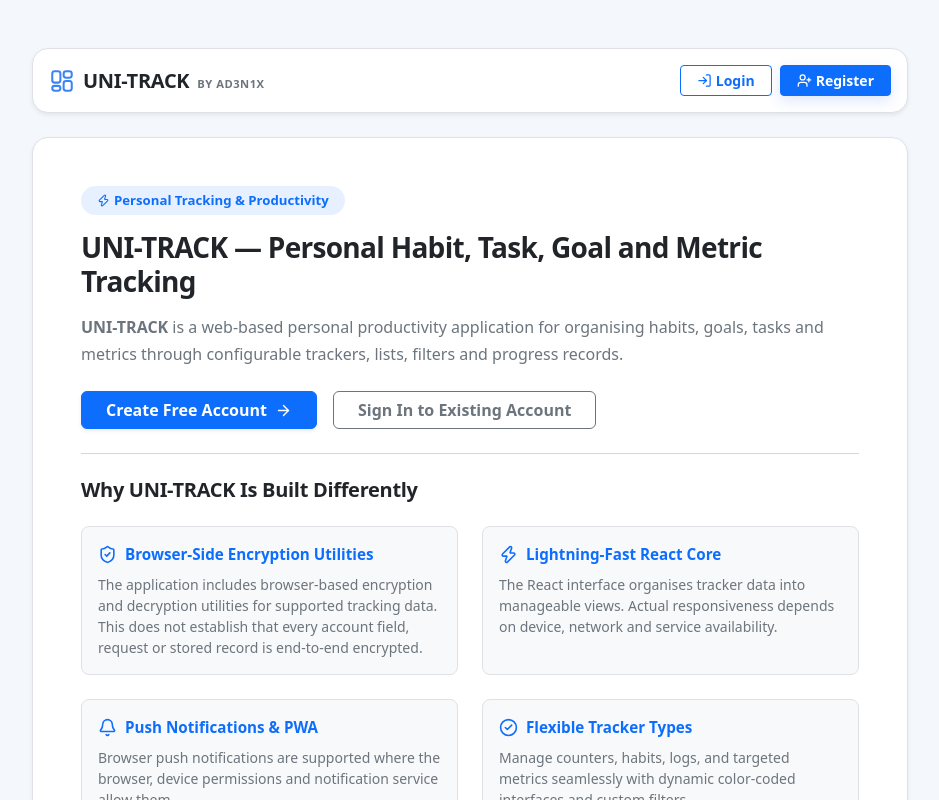
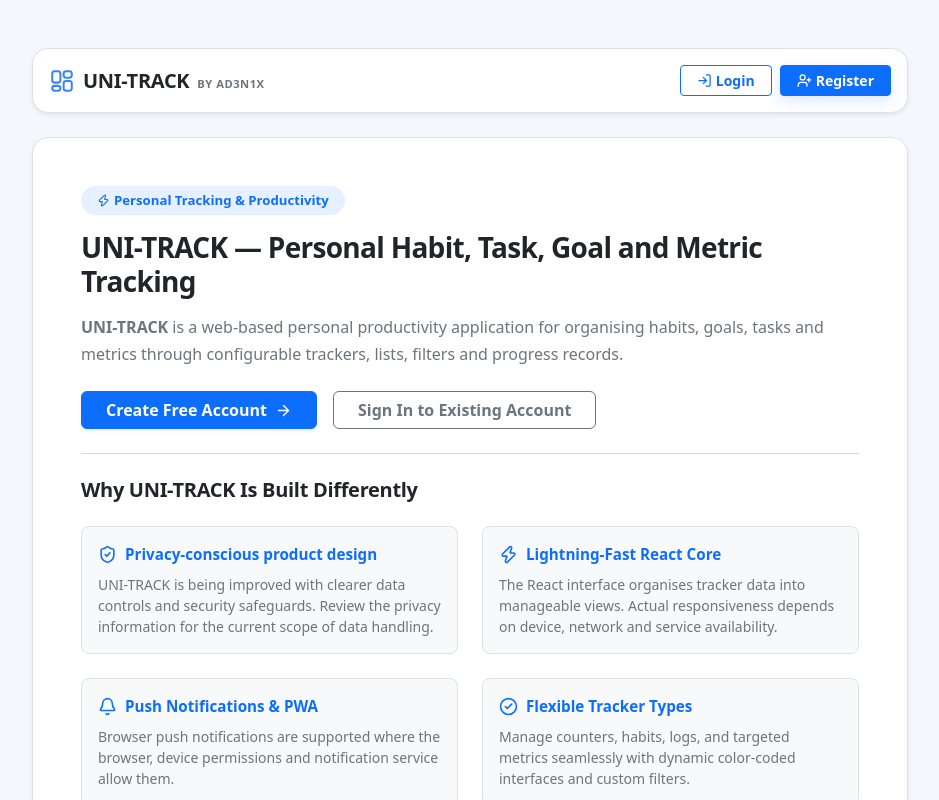
Before and after one commit to Ad3n1x/UNI-TRACK, a React (Vite) app: page /unitrack in a window 1280 px wide. Shown: the top 800 px of the page, without its empty margins (170-1109 px from the left). Built offline with nearby package versions, Linux system fonts and the light colour scheme; no server answers.

Commit message:
Apply UNI-TRACK readiness update: src/pages/Unitrack.jsx

```diff
--- a/src/pages/Unitrack.jsx
+++ b/src/pages/Unitrack.jsx
@@ -23,7 +23,7 @@ export default function UnitrackPage() {
     "url": "https://unitrack-app.vercel.app/",
     "applicationCategory": "ProductivityApplication",
     "operatingSystem": "Web browser",
-    "description": "A personal productivity and tracking application for habits, tasks, goals and metrics, with optional browser-side encryption utilities for supported tracking data. These utilities do not establish universal end-to-end encryption.",
+    "description": "A personal productivity and tracking application for habits, tasks, goals and metrics, with configurable trackers, data export and browser notifications.",
     "author": {
       "@type": "Person",
       "@id": "https://ad3n1x.github.io/Portfolio/#person",
@@ -134,10 +134,10 @@ export default function UnitrackPage() {
               <div className="col-12 col-md-6">
                 <div className="p-3 border rounded-3 bg-light h-100">
                   <div className="d-flex align-items-center gap-2 text-primary mb-2 fw-bold" style={{ fontSize: "0.95rem" }}>
-                    <ShieldCheck size={19} /> Browser-Side Encryption Utilities
+                    <ShieldCheck size={19} /> Privacy-conscious product design
                   </div>
                   <p className="text-secondary small m-0" style={{ lineHeight: "1.5" }}>
-                    The application includes browser-based encryption and decryption utilities for supported tracking data. This does not establish that every account field, request or stored record is end-to-end encrypted.
+                    UNI-TRACK is being improved with clearer data controls and security safeguards. Review the privacy information for the current scope of data handling.
                   </p>
                 </div>
               </div>
```
